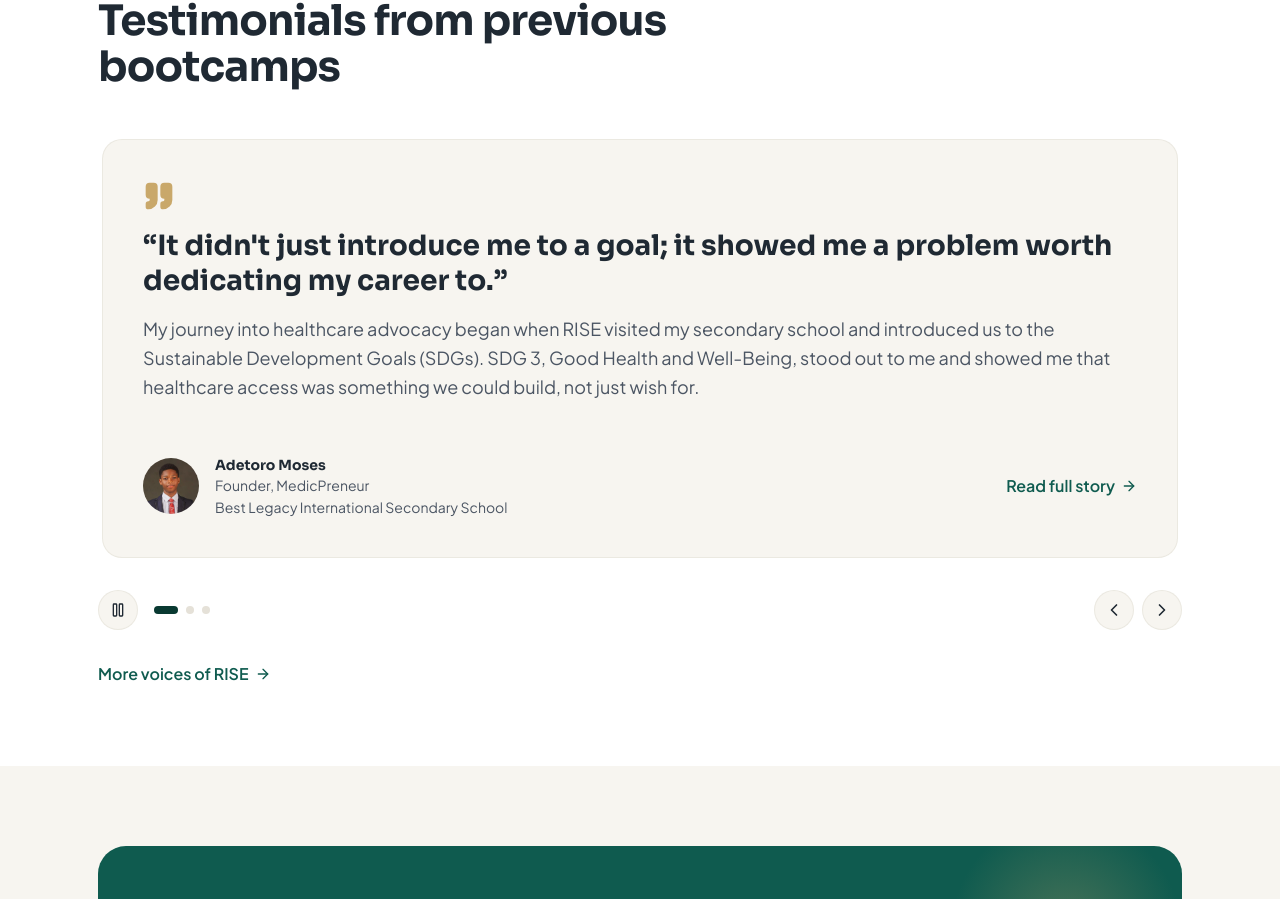
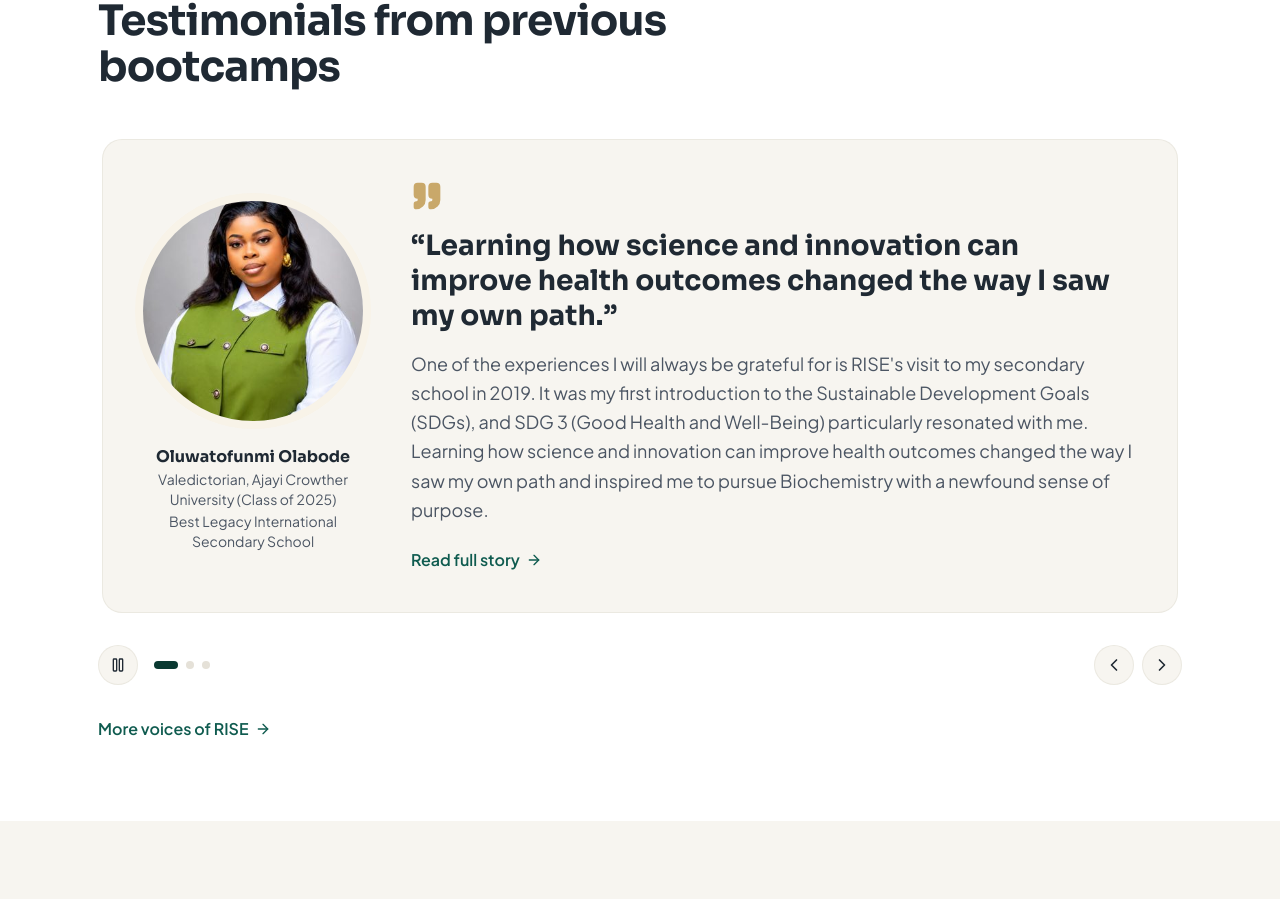
Before and after one commit to Oluwatobiadeoye/Rise, a Next.js app: page / in a window 1280 px wide. Shown: the part 2510-3409 px from the top of the page. Built offline with nearby package versions, Linux system fonts and the light colour scheme; no server answers.

Commit message:
feat: improve testimonial layouts and update featured stories

```diff
--- a/app/testimonials/page.tsx
+++ b/app/testimonials/page.tsx
@@ -20,7 +20,7 @@ export default function TestimonialsPage() {
         lede="Students who took part in our boot camps share how the experience shaped where they are today."
       />
       <Container className="py-16 sm:py-20">
-        <ul className="mx-auto flex max-w-3xl flex-col gap-8">
+        <ul className="mx-auto flex max-w-5xl flex-col gap-8">
           {testimonials.map((testimonial) => (
             <TestimonialCard key={testimonial.slug} testimonial={testimonial} />
           ))}
--- a/components/home/Testimonials.tsx
+++ b/components/home/Testimonials.tsx
@@ -107,7 +107,30 @@ export function Testimonials() {
                 aria-hidden={i !== current}
                 inert={i !== current}
               >
-                <figure className="flex h-full flex-col rounded-lg border border-line/60 bg-bg p-8 sm:p-10">
+                <figure className="grid h-full gap-8 rounded-lg border border-line/60 bg-bg p-6 sm:p-8 md:grid-cols-[220px_minmax(0,1fr)] md:items-center lg:gap-12 lg:p-10">
+                  <figcaption className="flex min-w-0 flex-col items-center text-center sm:flex-row sm:text-left md:flex-col md:text-center">
+                    <Image
+                      src={t.photo}
+                      alt={`Portrait of ${t.name}`}
+                      width={220}
+                      height={220}
+                      sizes="(min-width: 768px) 220px, (min-width: 640px) 176px, 160px"
+                      className="h-40 w-40 shrink-0 rounded-full object-cover ring-8 ring-gold-50 sm:h-44 sm:w-44 md:h-[220px] md:w-[220px]"
+                    />
+                    <span className="mt-5 text-sm sm:ml-6 sm:mt-0 md:ml-0 md:mt-6">
+                      <span className="block font-display text-base font-bold text-ink">
+                        {t.name}
+                      </span>
+                      {t.roles.map((role) => (
+                        <span key={role} className="block text-slate">
+                          {role}
+                        </span>
+                      ))}
+                      <span className="mt-0.5 block text-slate">{t.school}</span>
+                    </span>
+                  </figcaption>
+
+                  <div className="flex min-w-0 flex-col md:self-stretch">
                     <Quote
                       className="size-8 text-gold"
                       aria-hidden="true"
@@ -121,31 +144,9 @@ export function Testimonials() {
                         {excerptOf(t)}
                       </p>
                     </blockquote>
-                  <div className="mt-6 flex flex-wrap items-center justify-between gap-x-6 gap-y-4 sm:flex-nowrap">
-                    <figcaption className="flex min-w-0 items-center gap-4">
-                      <Image
-                        src={t.photo}
-                        alt={`Portrait of ${t.name}`}
-                        width={56}
-                        height={56}
-                        sizes="56px"
-                        className="size-14 shrink-0 rounded-full object-cover"
-                      />
-                      <span className="text-sm">
-                        <span className="block font-display font-bold text-ink">
-                          {t.name}
-                        </span>
-                        {t.roles.map((role) => (
-                          <span key={role} className="block text-slate">
-                            {role}
-                          </span>
-                        ))}
-                        <span className="mt-0.5 block text-slate">{t.school}</span>
-                      </span>
-                    </figcaption>
                     <Link
                       href={`${routes.testimonials}#${t.slug}`}
-                      className="inline-flex shrink-0 items-center gap-1.5 font-semibold text-primary transition-colors hover:text-primary-press"
+                      className="mt-6 inline-flex w-fit shrink-0 items-center gap-1.5 font-semibold text-primary transition-colors hover:text-primary-press"
                     >
                       Read full story
                       <span className="sr-only"> from {t.name}</span>
--- a/components/testimonials/TestimonialCard.tsx
+++ b/components/testimonials/TestimonialCard.tsx
@@ -6,28 +6,17 @@ import type { Testimonial } from "@/lib/testimonials";
 export function TestimonialCard({ testimonial }: { testimonial: Testimonial }) {
   return (
     <li id={testimonial.slug} className="scroll-mt-24">
-      <figure className="rounded-lg border border-line/60 bg-surface p-8 sm:p-10">
-        <Quote className="size-8 text-gold" aria-hidden="true" fill="currentColor" />
-        <blockquote className="mt-4">
-          <p className="font-display text-xl font-bold leading-snug text-ink sm:text-2xl">
-            &ldquo;{testimonial.headline}&rdquo;
-          </p>
-          {testimonial.paragraphs.map((paragraph) => (
-            <p key={paragraph} className="mt-4 text-lg leading-relaxed text-slate">
-              {paragraph}
-            </p>
-          ))}
-        </blockquote>
-        <figcaption className="mt-8 flex items-center gap-4 border-t border-line/60 pt-6">
+      <figure className="grid gap-8 rounded-lg border border-line/60 bg-surface p-6 sm:p-8 md:grid-cols-[180px_minmax(0,1fr)] md:gap-10 md:p-10">
+        <figcaption className="flex items-center gap-5 md:flex-col md:items-start">
           <Image
             src={testimonial.photo}
             alt={`Portrait of ${testimonial.name}`}
-            width={72}
-            height={72}
-            sizes="72px"
-            className="size-[72px] shrink-0 rounded-full object-cover"
+            width={180}
+            height={180}
+            sizes="(min-width: 768px) 180px, (min-width: 640px) 144px, 128px"
+            className="h-32 w-32 shrink-0 rounded-full object-cover ring-8 ring-gold-50 sm:h-36 sm:w-36 md:h-[180px] md:w-[180px]"
           />
-          <span>
+          <span className="min-w-0 md:pt-1">
             <span className="block font-display text-lg font-bold text-ink">
               {testimonial.name}
             </span>
@@ -41,6 +30,20 @@ export function TestimonialCard({ testimonial }: { testimonial: Testimonial }) {
             </span>
           </span>
         </figcaption>
+
+        <div className="min-w-0 border-t border-line/60 pt-7 md:border-l md:border-t-0 md:pl-10 md:pt-0">
+          <Quote className="size-8 text-gold" aria-hidden="true" fill="currentColor" />
+          <blockquote className="mt-4">
+            <p className="font-display text-xl font-bold leading-snug text-ink sm:text-2xl">
+              &ldquo;{testimonial.headline}&rdquo;
+            </p>
+            {testimonial.paragraphs.map((paragraph) => (
+              <p key={paragraph} className="mt-4 text-lg leading-relaxed text-slate">
+                {paragraph}
+              </p>
+            ))}
+          </blockquote>
+        </div>
       </figure>
     </li>
   );
--- a/lib/testimonials.ts
+++ b/lib/testimonials.ts
@@ -59,7 +59,7 @@ export const testimonials: ReadonlyArray<Testimonial> = [
   },
   {
     slug: "olabode-tofunmi",
-    name: "Olabode Tofunmi",
+    name: "Oluwatofunmi Olabode",
     headline:
       "Learning how science and innovation can improve health outcomes changed the way I saw my own path.",
     paragraphs: [
@@ -156,7 +156,11 @@ export function excerptOf(testimonial: Testimonial): string {
   return testimonial.paragraphs[testimonial.excerptParagraph ?? 0];
 }
 
-const featuredSlugs = ["adetoro-moses", "maryam-thabit", "hawau-ojerinde"];
+const featuredSlugs = [
+  "olabode-tofunmi",
+  "timilehin-ayoola",
+  "maryam-thabit",
+];
 
 /** The testimonials shown on the home page, in display order. */
 export const featuredTestimonials: ReadonlyArray<Testimonial> = featuredSlugs.map(
```
Also changed, not shown: 1 other file (tests, documents, lock files or other folders). Lines whose indentation alone changed are shown as unchanged.
